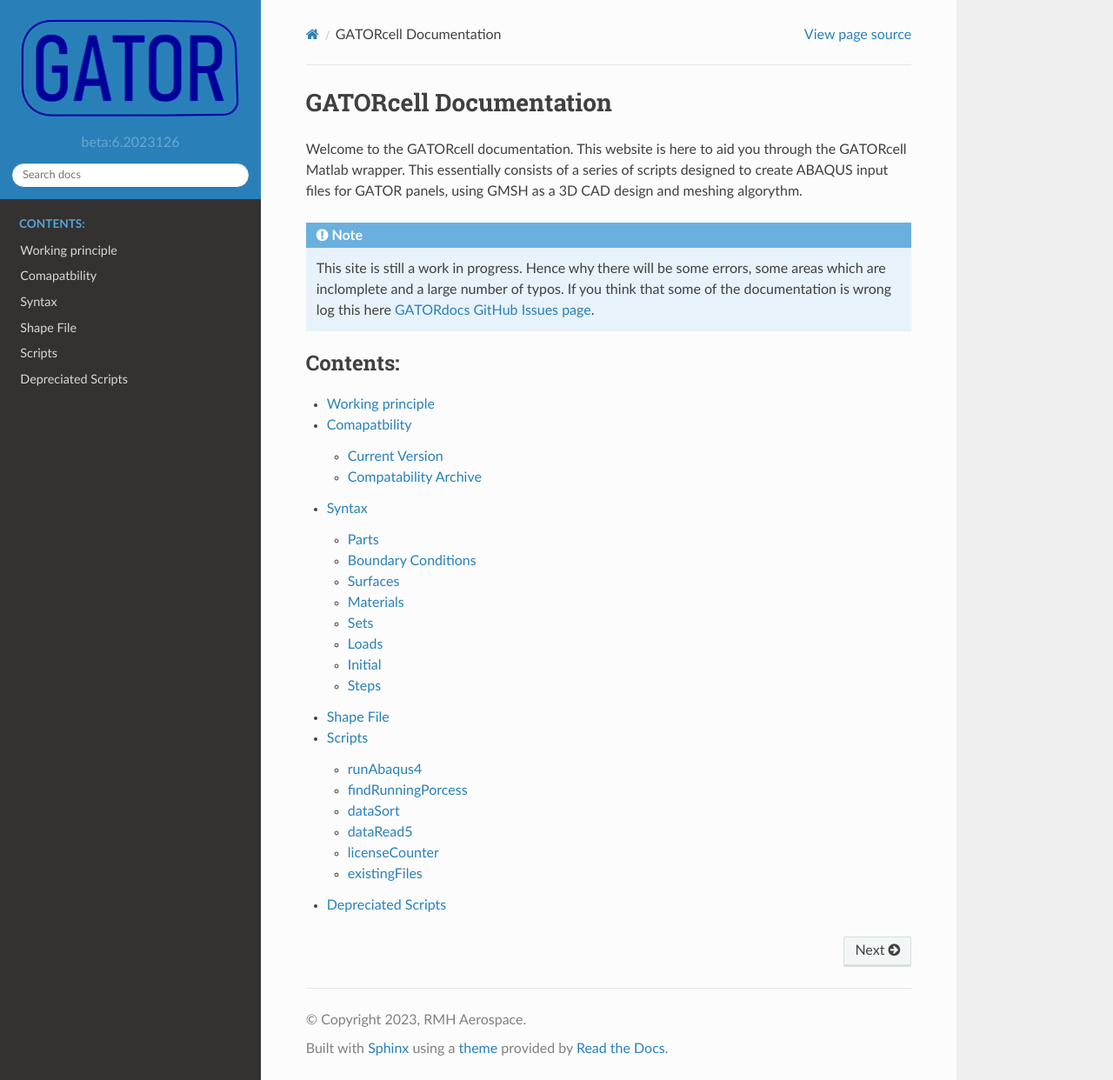
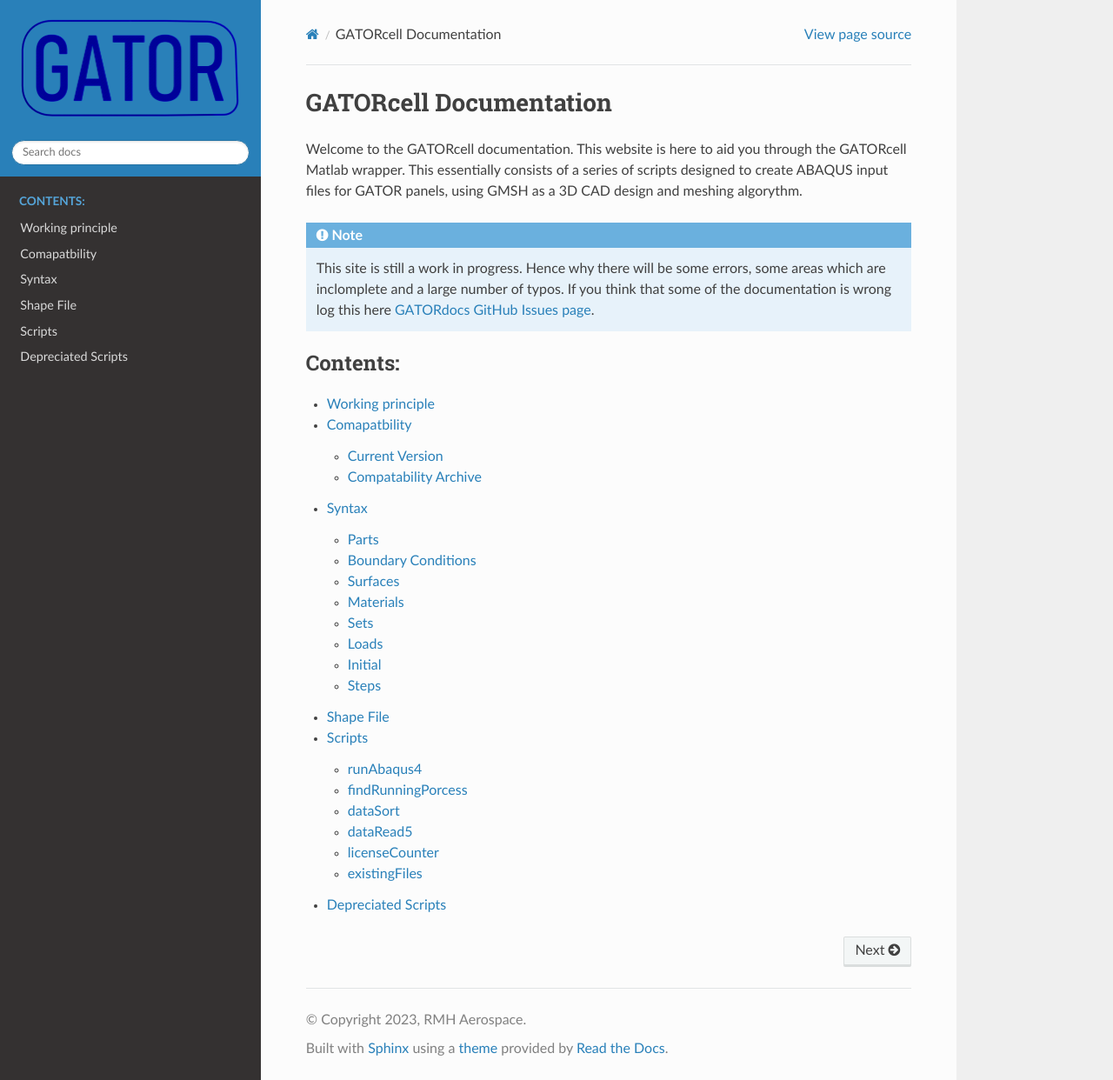
Before and after one commit to aq18507/GATORdocs, a Sphinx documentation site: the page built from doc/index.rst, in a window 1280 px wide and 1242 px high. Shown: the whole window at 87% size. Built offline with Sphinx 7.4.7 and the Read the Docs theme 2.0.0, drawn with Linux system fonts in a browser that asks for light colours.

Commit message:
update conf.py

```diff
--- a/doc/conf.py
+++ b/doc/conf.py
@@ -63,7 +63,7 @@
 # |version| and |release|, also used in various other places throughout the
 # built documents.
 
-major_version = 6
+major_version = '6'
 minor_version = f'{year}{month}{day}'
 
 # The short X.Y version.
@@ -106,7 +106,7 @@
 #
 html_theme_options = {
     'logo_only': True,
-    'display_version': True,
+    'display_version': False,
 }
 
 # Add any paths that contain custom static files (such as style sheets) here,
```
